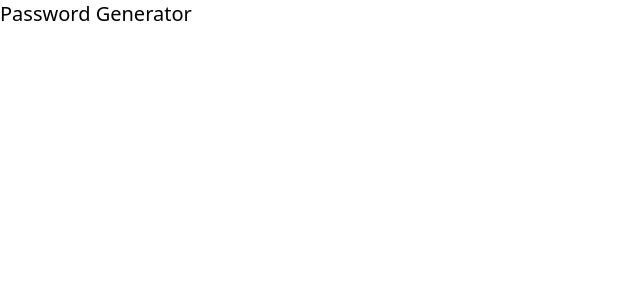
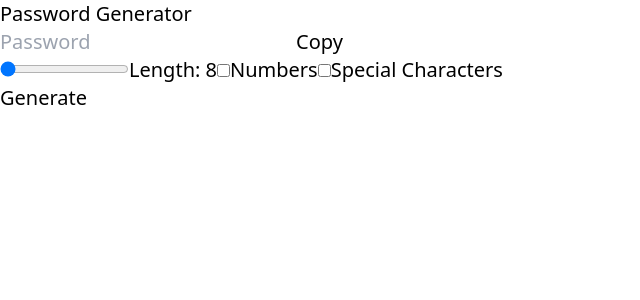
Before and after one commit to raknos13/react-password-generator, a React (Vite) app: page / in a window 1280 px wide. Shown: the top 300 px of the page, without its empty margins (0-640 px from the left). Built offline with nearby package versions, Linux system fonts and the light colour scheme.

Commit message:
Create generatePassword func & display password

```diff
--- a/src/App.jsx
+++ b/src/App.jsx
@@ -1,12 +1,80 @@
-import { useState } from "react";
+import { useState, useEffect } from "react";
 
 function App() {
   const [password, setPassword] = useState("");
   const [length, setLength] = useState(8);
   const [isCharIncluded, setIsCharIncluded] = useState(false);
-  const [isNumIncluded, setIsNunIncluded] = useState(false);
+  const [isNumIncluded, setIsNumIncluded] = useState(false);
 
-  return <div className="text-xl">Password Generator</div>;
+  // useEffect(
+  //   () => {
+  //     setPassword(() => generatePassword(length));
+  //   },
+  //   [isCharIncluded, isNumIncluded, length],
+  //   [],
+  // );
+
+  function generatePassword(length) {
+    let pass = "";
+    const alphabets = "abcdefghijklmnopqrstuvwxyzABCDEFGHIJKLMNOPQRSTUVWXYZ";
+    const specialChars = "!@#$%^&*";
+    const numbers = "0123456789";
+
+    let allowedString = alphabets;
+    if (isCharIncluded) allowedString += specialChars;
+    if (isNumIncluded) allowedString += numbers;
+
+    for (let i = 0; i < length; i++) {
+      const randomIndex = Math.floor(Math.random() * allowedString.length);
+      pass += allowedString.charAt(randomIndex);
+    }
+    // console.log(pass);
+    return pass;
+  }
+
+  return (
+    <div className="text-xl">
+      Password Generator
+      <div>
+        <input
+          type="text"
+          name="password"
+          value={password}
+          placeholder="Password"
+          readOnly
+        />
+        <button>Copy</button>
+      </div>
+      <div>
+        <input
+          type="range"
+          name="length"
+          value={length}
+          min="8"
+          max="14"
+          onChange={(e) => setLength(e.target.value)}
+        />
+        <label htmlFor="length">Length: {length}</label>
+        <input
+          type="checkbox"
+          name="Numbers"
+          checked={isNumIncluded}
+          onChange={() => setIsNumIncluded(!isNumIncluded)}
+        />
+        <label htmlFor="Numbers">Numbers</label>
+        <input
+          type="checkbox"
+          name="Special Characters"
+          checked={isCharIncluded}
+          onChange={() => setIsCharIncluded(!isCharIncluded)}
+        />
+        <label htmlFor="Special Charactesr">Special Characters</label>
+      </div>
+      <button onClick={() => setPassword(() => generatePassword(length))}>
+        Generate
+      </button>
+    </div>
+  );
 }
 
 export default App;
```
